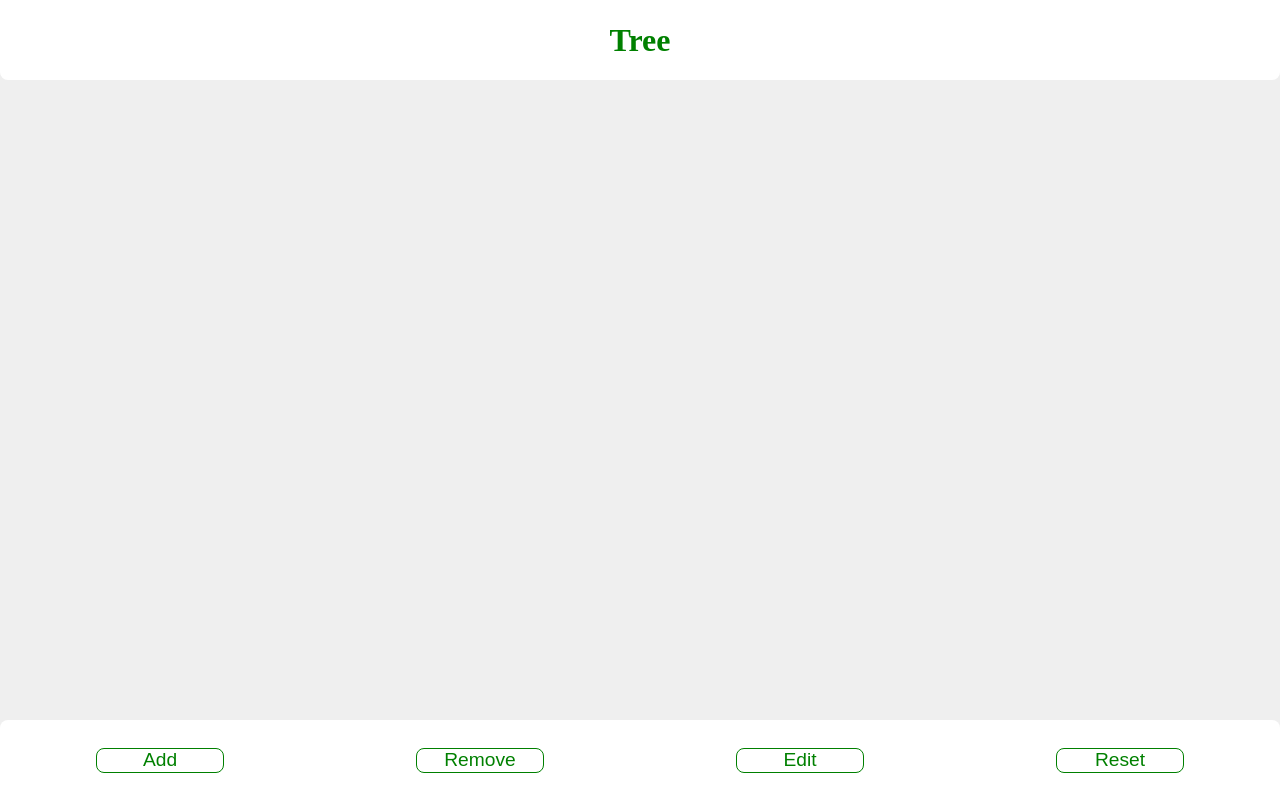
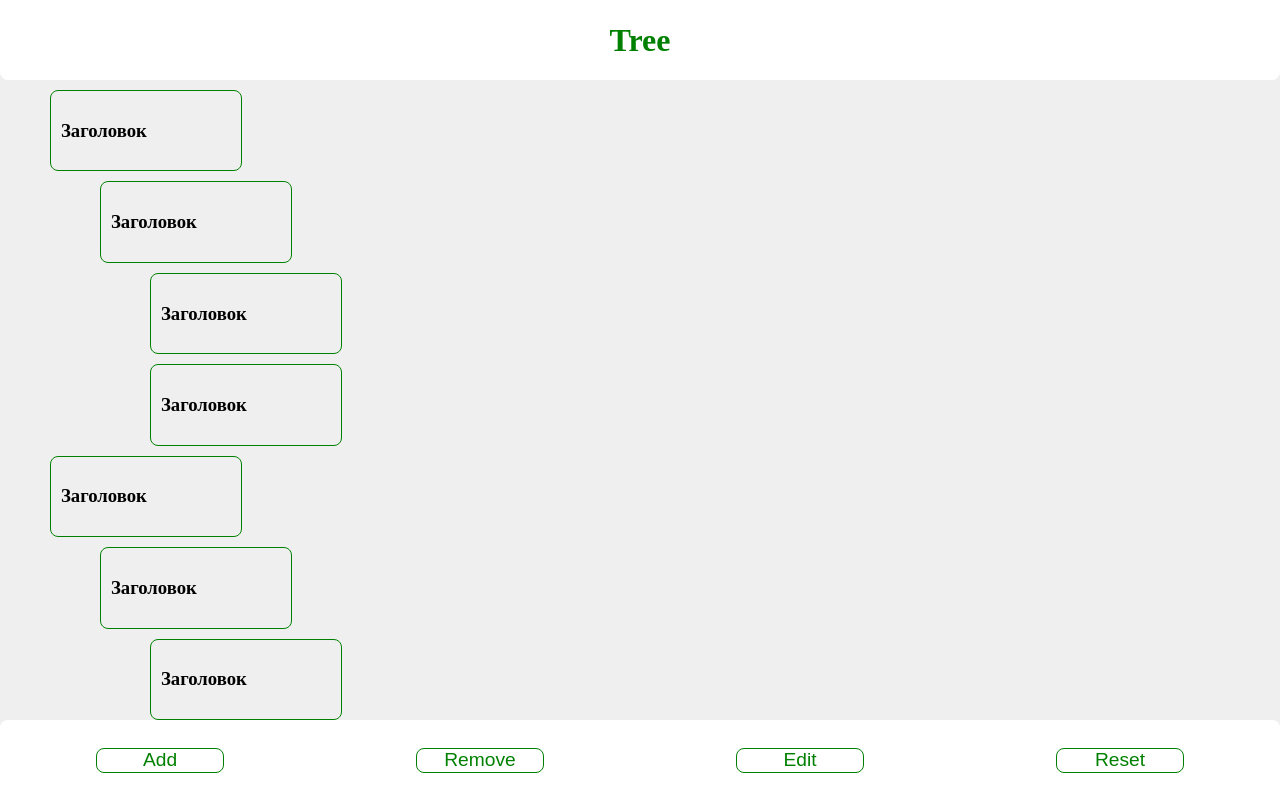
Before and after one commit to AlexZ04/tree-react, a React (Vite) app: page / in a window 1280 px wide. Built offline with nearby package versions, Linux system fonts and the light colour scheme.

Commit message:
add style to nodes

```diff
--- /dev/null
+++ b/src/entities/Node/Node.css
@@ -0,0 +1,13 @@
+.node-body {
+    border: 1px solid green;
+    border-radius: 8px;
+    margin-left: 50px;
+    margin-top: 10px;
+    padding: 10px;
+    width: 15dvw;
+    word-break: break-all;
+}
+
+.node-children {
+    margin-left: 50px;
+}
--- /dev/null
+++ b/src/entities/Node/TreeNode.tsx
@@ -0,0 +1,39 @@
+import "./Node.css";
+
+export function TreeNode() {
+    return (
+        <>
+            <div className="node">
+                <div className="node-body">
+                    <h3>Заголовок</h3>
+                </div>
+
+                <div className="node-children">
+                    <div className="node">
+                        <div className="node-body">
+                            <h3>Заголовок</h3>
+                        </div>
+
+                        <div className="node-children">
+                            <div className="node">
+                                <div className="node-body">
+                                    <h3>Заголовок</h3>
+                                </div>
+
+                                <div className="node-children"></div>
+                            </div>
+
+                            <div className="node">
+                                <div className="node-body">
+                                    <h3>Заголовок</h3>
+                                </div>
+
+                                <div className="node-children"></div>
+                            </div>
+                        </div>
+                    </div>
+                </div>
+            </div>
+        </>
+    );
+}
--- a/src/shared/Button/Btn.tsx
+++ b/src/shared/Button/Btn.tsx
@@ -1,4 +1,4 @@
-import { ButtonProps } from "../../constants/ButtonProps";
+import { ButtonProps } from "../../classes/ButtonProps";
 import "./button.css";
 
 export function Btn({ name }: ButtonProps) {
--- a/src/widgets/TreeContainer/TreeContainer.tsx
+++ b/src/widgets/TreeContainer/TreeContainer.tsx
@@ -1,5 +1,12 @@
+import { TreeNode } from "../../entities/Node/TreeNode";
 import "./TreeContainer.css";
 
 export function TreeContainer() {
-    return <div className="container"></div>;
+    return (
+        <div className="container">
+            <TreeNode />
+            <TreeNode />
+            <TreeNode />
+        </div>
+    );
 }
```
Also changed, not shown: src/classes/ButtonProps.ts (renamed from src/constants/ButtonProps.ts).
